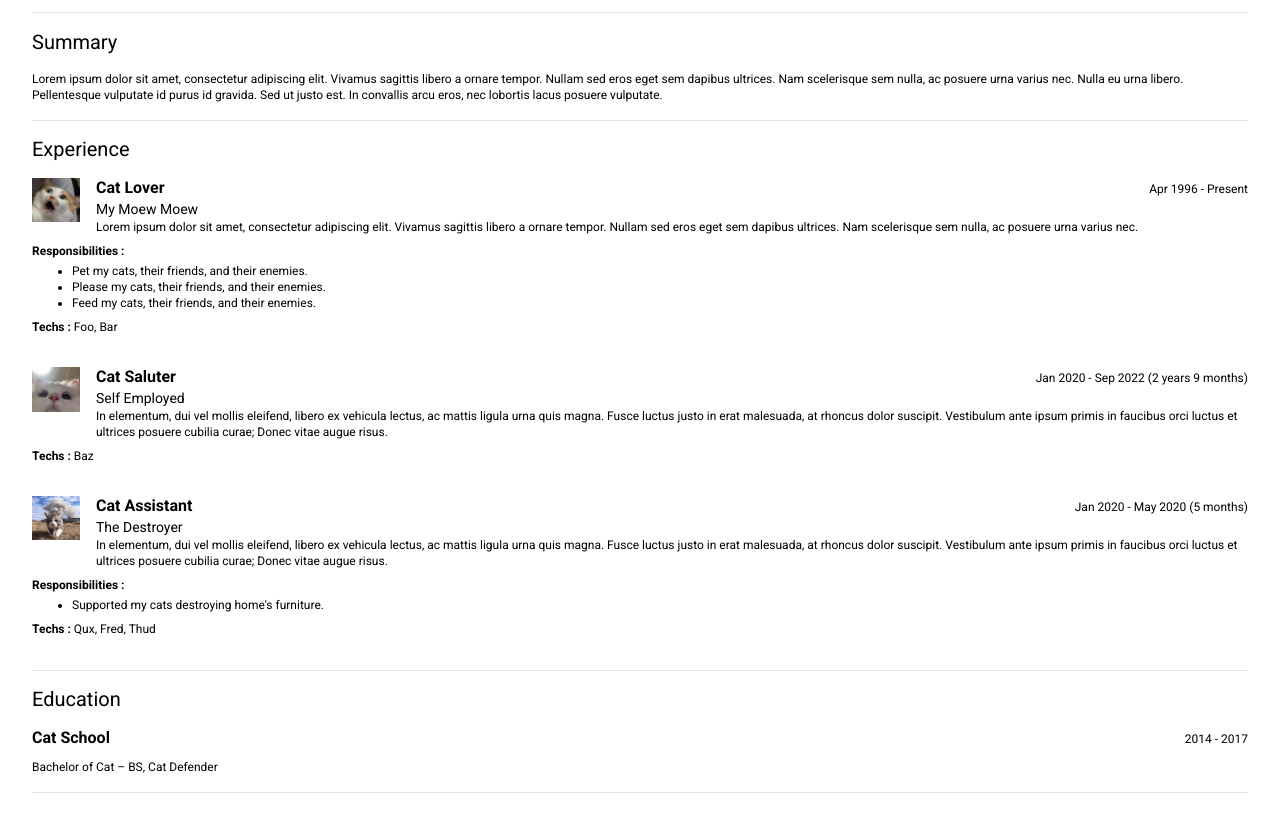
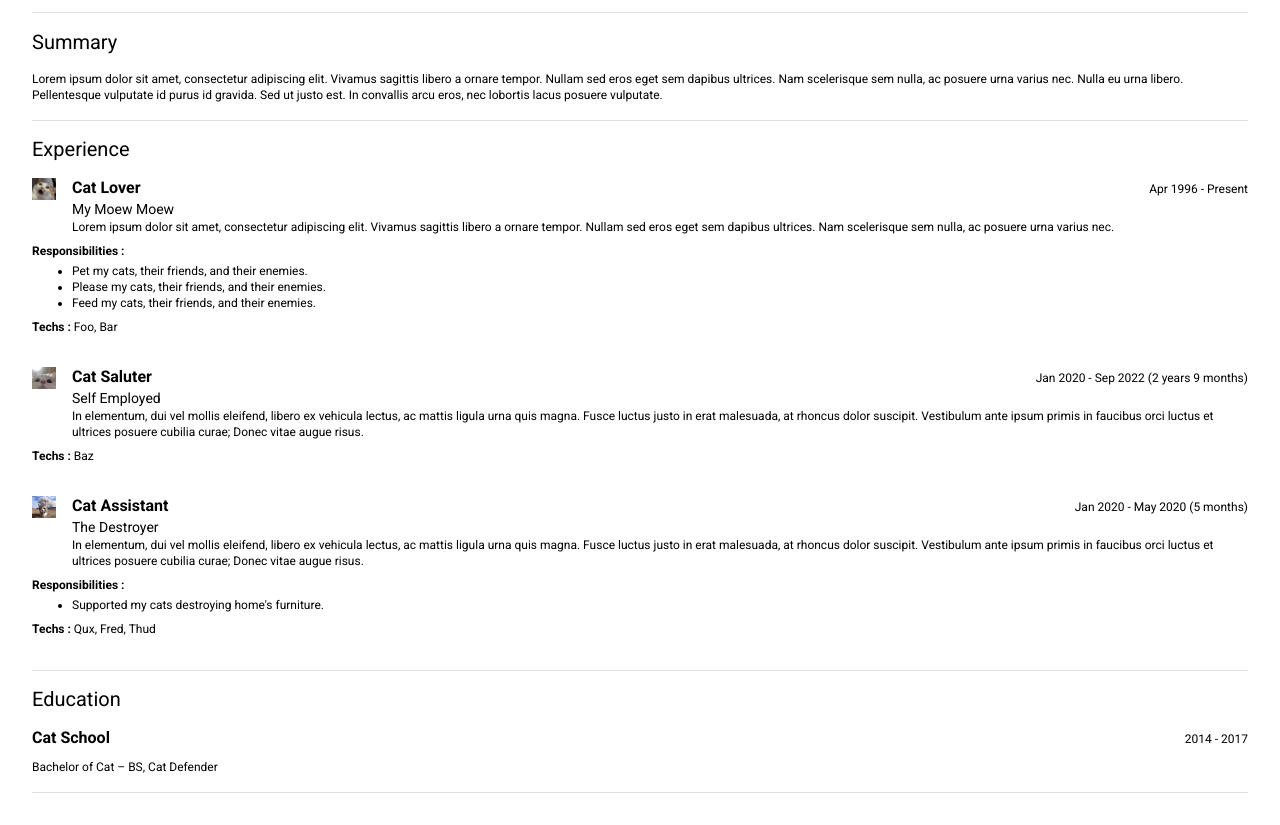
Before and after one commit to cikareto/resume-generator, a plain HTML site: page index.html in a window 1280 px wide. Shown: the part 116-941 px from the top of the page. Drawn offline with nearby package versions, Linux system fonts and the light colour scheme.

Commit message:
style: reduce company logo size

```diff
--- a/index.html
+++ b/index.html
@@ -91,12 +91,12 @@
 
     .experience__header-wrapper {
       display: grid;
-      grid-template-columns: 4rem auto;
+      grid-template-columns: 2.5rem auto;
     }
 
     .experience__header-wrapper img {
       height: auto;
-      max-width: 48px;
+      max-width: 24px;
     }
 
     .experience__header-title,
```
